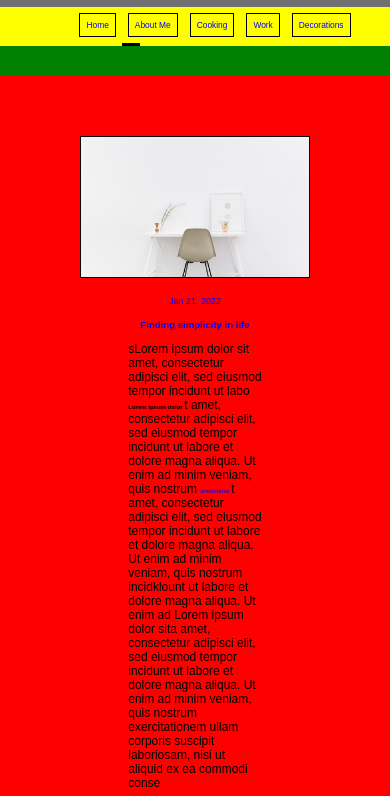
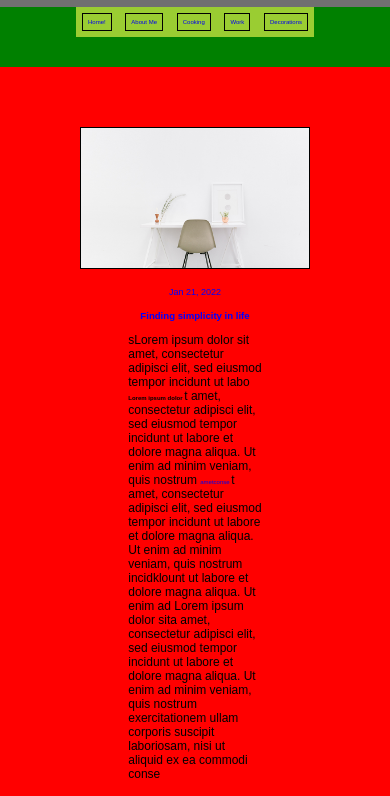
Before and after one commit to Josheir/livingsimplelife, a plain HTML site: page index.html in a window 390 px wide. Shown: the part 60-856 px from the top of the page. Drawn offline with Linux system fonts and the light colour scheme.

Commit message:
Index mobile link row works.

```diff
--- a/index.html
+++ b/index.html
@@ -23,42 +23,27 @@
         </div>
         <nav>
           <ul>
-            <li>
-              <div class = "left">
-              <a href="./index.html">Home </a>
-              </div>
-            </li>
-            <li >
-              <div>
-              <a href="#">About Me</a>
-            </div>
-              <div class="underline"></div>
-
-            </li>
-            <li>
-              <div class="">
-                <a href="./cooking.html">Cooking</a>
-              </div>
-            </li>
+            <li><a href="./index.html">Home </a></li>
+            <li ><a href="#">About Me</a></li>
+            <li><a href="./cooking.html">Cooking</a></li>
+            <li><a href="./work.html">Work</a></li>
+            <li><a href="./decoration.html">Decorations</a></li>
+          </ul>
+        </nav>
 
 
-            <li>
-              <div class="">
-                <a href="./work.html">Work</a>
-              </div>
-            </li>
-
-
-            <li>
-              <div class="last-link">
-                <a href="./decoration.html">Decorations</a>
-              </div>
+        <ul class = "nav2">
+          <li><a href="./index.html">Home! </a></li>
+          <li ><a href="#">About Me</a></li>
+          <li><a href="./cooking.html">Cooking</a></li>
+          <li><a href="./work.html">Work</a></li>
+          <li><a href="./decoration.html">Decorations</a></li>
+        </ul>
 
 
 
-            </li>
-          </ul>
-        </nav>
+
+
       </div>
     </header>
 
--- a/styles1.css
+++ b/styles1.css
@@ -55,6 +55,7 @@ nav {
 
 
 nav ul {
+
   list-style: none;
   display: flex;
 
@@ -64,7 +65,7 @@ nav ul {
 
 
   background-color: yellow;
-  justify-content:right;
+  justify-content:center;
 
 
 
@@ -88,7 +89,9 @@ nav a {
 
 }
 
-
+.nav2{
+display: none;
+}
 
 /*//////////////*/
 
@@ -430,7 +433,7 @@ header {
 }
 
 .nav2{
-  display: none;
+
 }
 
 
@@ -858,7 +861,7 @@ background-color: #0F0;
 
       nav ul{
 
-     justify-content: center;
+
 
 
 
@@ -918,6 +921,35 @@ background-color: #0F0;
         display:none;
       }
 
+      .nav2{
+
+        margin:0;
+        padding:0;
+        text-align: center;
+        background-color: yellowgreen;
+      }
+
+      .nav2 li{
+        display: inline;
+      }
+
+      .nav2 a {
+        display: inline-block;
+        padding:5px;
+      }
+
+      nav{
+
+        display: none;
+
+      }
+      .nav2{
+        display:block
+
+      }
+
+
+
 
     }
 
@@ -938,28 +970,7 @@ background-color: #0F0;
 
         }
 
-        .nav2{
-          border:1px solid #ccc;
-          margin:0;
-          padding:0;
-          text-align: center;
-        }
 
-        .nav2 li{
-          display: inline;
-        }
-
-        .nav2 a {
-          display: inline-block;
-          padding:5px;
-        }
-
-        nav{
-
-        }
-        .nav2{
-
-        }
 
       }
 
```
